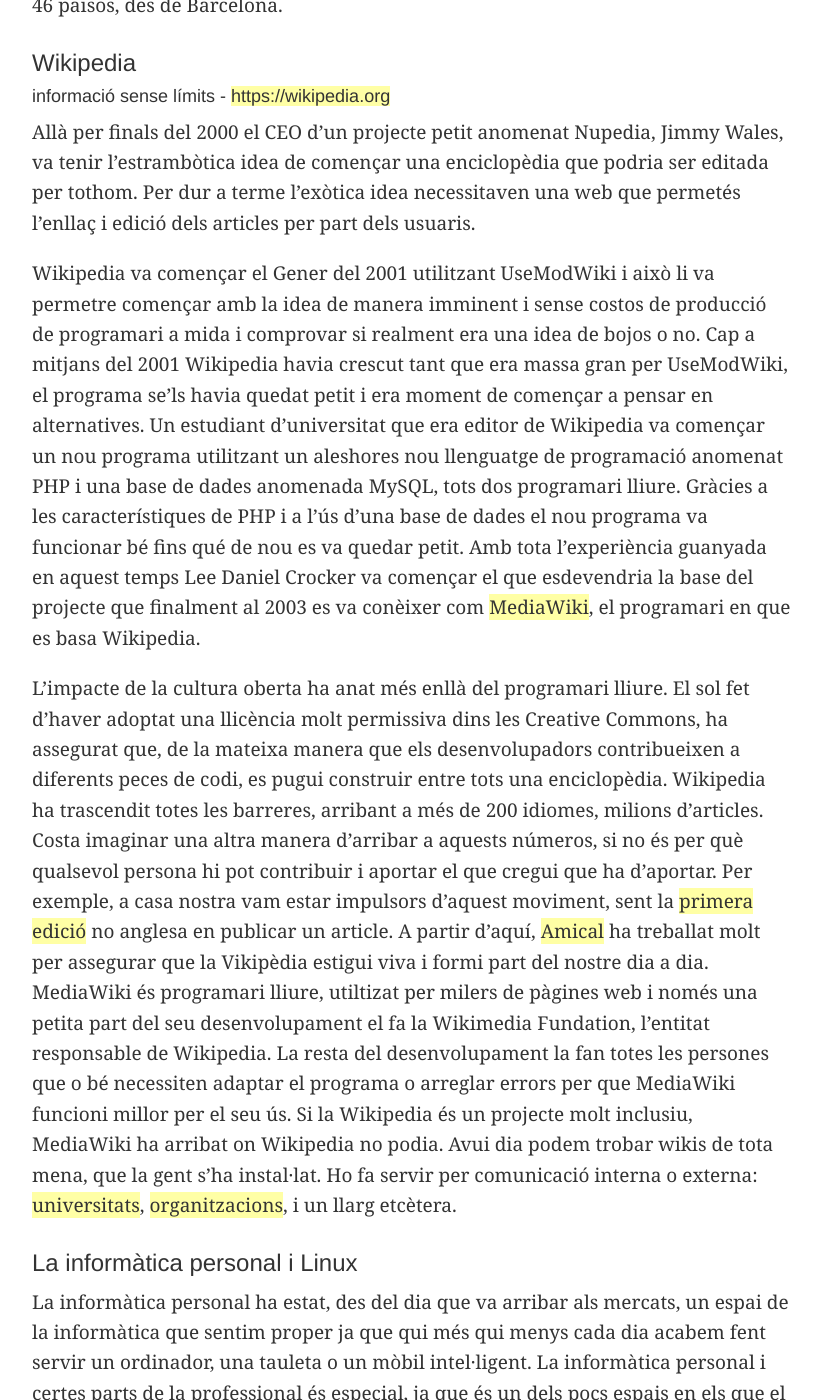
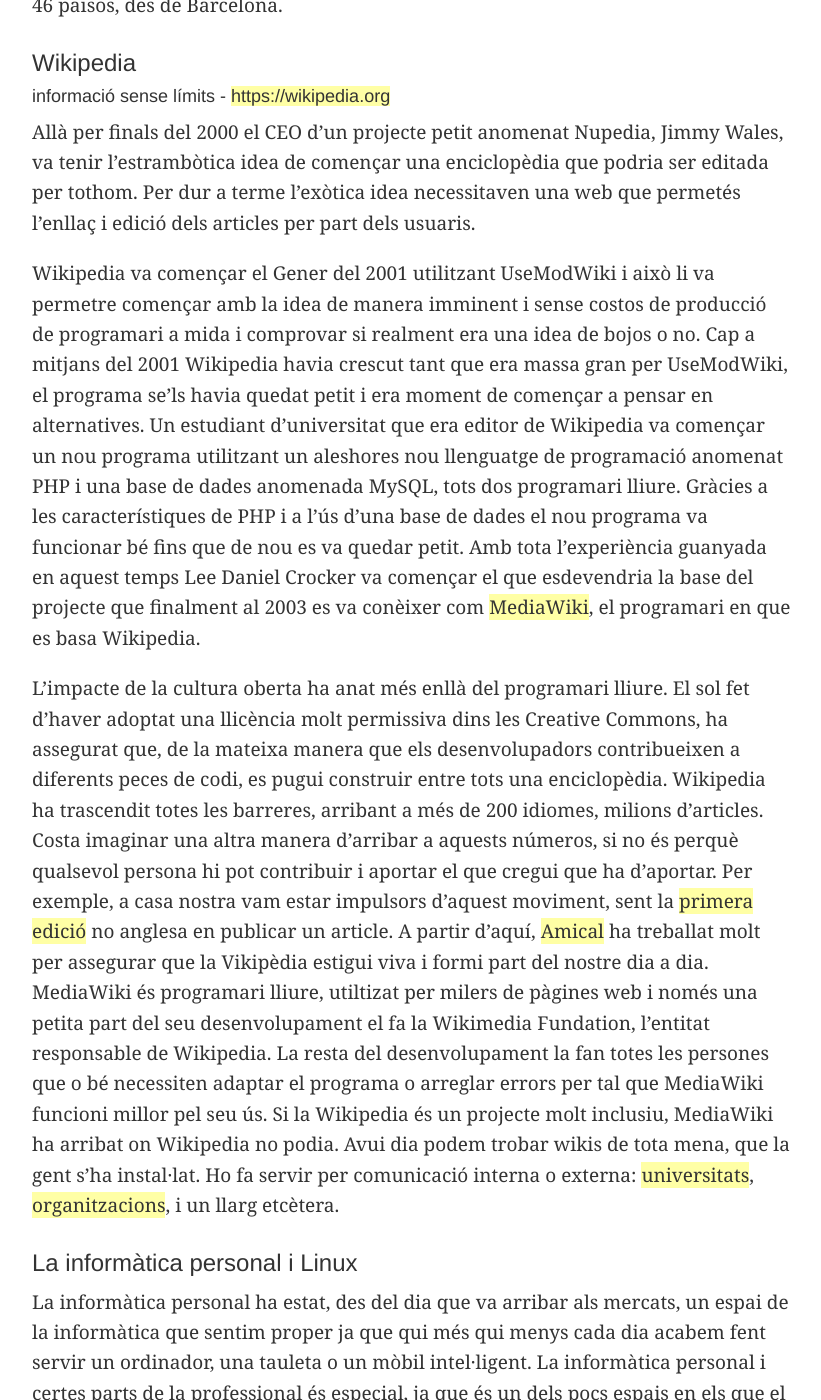
Before and after one commit to bcnfs/bcnfs.github.io, a Jekyll site: the page built from collaborations/obrintbarcelona.md, in a window 1280 px wide and 1400 px high, scrolled down 3587 px. Shown: the whole window, without its empty margins (228-1049 px from the left). Built offline with Jekyll 4.4.1, drawn with Linux system fonts in a browser that asks for light colours; some of the changed text lies outside the part shown.

Commit message:
Introduce Rafael Carreras suggestions and corrections

```diff
--- a/collaborations/obrintbarcelona.md
+++ b/collaborations/obrintbarcelona.md
@@ -51,13 +51,13 @@
 
 Allà per finals del 2000 el CEO d’un projecte petit anomenat Nupedia, Jimmy Wales, va tenir l’estrambòtica idea de començar una enciclopèdia que podria ser editada per tothom. Per dur a terme l’exòtica idea necessitaven una web que permetés l’enllaç i edició dels articles per part dels usuaris.
 
-Wikipedia va començar el Gener del 2001 utilitzant UseModWiki i això li va permetre començar amb la idea de manera imminent i sense costos de producció de programari a mida i comprovar si realment era una idea de bojos o no. Cap a mitjans del 2001 Wikipedia havia crescut tant que era massa gran per UseModWiki, el programa se'ls havia quedat petit i era moment de començar a pensar en alternatives. Un estudiant d’universitat que era editor de Wikipedia va començar un nou programa utilitzant un aleshores nou llenguatge de programació anomenat PHP i una base de dades anomenada MySQL, tots dos programari lliure. Gràcies a les característiques de PHP i a l’ús d’una base de dades el nou programa va funcionar bé fins qué de nou es va quedar petit. Amb tota l’experiència guanyada en aquest temps Lee Daniel Crocker va començar el que esdevendria la base del projecte que finalment al 2003 es va conèixer com [MediaWiki](https://www.mediawiki.org), el programari en que es basa Wikipedia.
+Wikipedia va començar el Gener del 2001 utilitzant UseModWiki i això li va permetre començar amb la idea de manera imminent i sense costos de producció de programari a mida i comprovar si realment era una idea de bojos o no. Cap a mitjans del 2001 Wikipedia havia crescut tant que era massa gran per UseModWiki, el programa se'ls havia quedat petit i era moment de començar a pensar en alternatives. Un estudiant d’universitat que era editor de Wikipedia va començar un nou programa utilitzant un aleshores nou llenguatge de programació anomenat PHP i una base de dades anomenada MySQL, tots dos programari lliure. Gràcies a les característiques de PHP i a l’ús d’una base de dades el nou programa va funcionar bé fins que de nou es va quedar petit. Amb tota l’experiència guanyada en aquest temps Lee Daniel Crocker va començar el que esdevendria la base del projecte que finalment al 2003 es va conèixer com [MediaWiki](https://www.mediawiki.org), el programari en que es basa Wikipedia.
 
-L'impacte de la cultura oberta ha anat més enllà del programari lliure. El sol fet d'haver adoptat una llicència molt permissiva dins les Creative Commons, ha assegurat que, de la mateixa manera que els desenvolupadors contribueixen a diferents peces de codi, es pugui construir entre tots una enciclopèdia. Wikipedia ha trascendit totes les barreres, arribant a més de 200 idiomes, milions d'articles. Costa imaginar una altra manera d'arribar a aquests números, si no és per què qualsevol persona hi pot contribuir i aportar el que cregui que ha d'aportar. Per exemple, a casa nostra vam estar impulsors d'aquest moviment, sent la [primera edició](http://www.bbc.com/mundo/movil/noticias/2012/05/120501_tecnologia_wikipedia_catalan_aa.shtml) no anglesa en publicar un article. A partir d'aquí, [Amical](https://en.wikipedia.org/wiki/Amical) ha treballat molt per assegurar que la Vikipèdia estigui viva i formi part del nostre dia a dia.
-MediaWiki és programari lliure, utiltizat per milers de pàgines web i només una petita part del seu desenvolupament el fa la Wikimedia Fundation, l’entitat responsable de Wikipedia. La resta del desenvolupament la fan totes les persones que o bé necessiten adaptar el programa o arreglar errors per que MediaWiki funcioni millor per el seu ús. Si la Wikipedia és un projecte molt inclusiu, MediaWiki ha arribat on Wikipedia no podia. Avui dia podem trobar wikis de tota mena, que la gent s'ha instal·lat. Ho fa servir per comunicació interna o externa: [universitats](https://wikitolearn.org), [organitzacions](https://community.kde.org), i un llarg etcètera.
+L'impacte de la cultura oberta ha anat més enllà del programari lliure. El sol fet d'haver adoptat una llicència molt permissiva dins les Creative Commons, ha assegurat que, de la mateixa manera que els desenvolupadors contribueixen a diferents peces de codi, es pugui construir entre tots una enciclopèdia. Wikipedia ha trascendit totes les barreres, arribant a més de 200 idiomes, milions d'articles. Costa imaginar una altra manera d'arribar a aquests números, si no és perquè qualsevol persona hi pot contribuir i aportar el que cregui que ha d'aportar. Per exemple, a casa nostra vam estar impulsors d'aquest moviment, sent la [primera edició](http://www.bbc.com/mundo/movil/noticias/2012/05/120501_tecnologia_wikipedia_catalan_aa.shtml) no anglesa en publicar un article. A partir d'aquí, [Amical](https://en.wikipedia.org/wiki/Amical) ha treballat molt per assegurar que la Vikipèdia estigui viva i formi part del nostre dia a dia.
+MediaWiki és programari lliure, utiltizat per milers de pàgines web i només una petita part del seu desenvolupament el fa la Wikimedia Fundation, l’entitat responsable de Wikipedia. La resta del desenvolupament la fan totes les persones que o bé necessiten adaptar el programa o arreglar errors per tal que MediaWiki funcioni millor pel seu ús. Si la Wikipedia és un projecte molt inclusiu, MediaWiki ha arribat on Wikipedia no podia. Avui dia podem trobar wikis de tota mena, que la gent s'ha instal·lat. Ho fa servir per comunicació interna o externa: [universitats](https://wikitolearn.org), [organitzacions](https://community.kde.org), i un llarg etcètera.
 
 ### La informàtica personal i Linux
-La informàtica personal ha estat, des del dia que va arribar als mercats, un espai de la informàtica que sentim proper ja que qui més qui menys cada dia acabem fent servir un ordinador, una tauleta o un mòbil intel·ligent. La informàtica personal i certes parts de la professional és especial, ja que és un dels pocs espais en els que el programari és producte central i no accessori. La llibertat en la informàtica personal ha estat tema de discussió des de fa molt de temps i està guanyant rellevància sobretot des de que sabem del cert que els sistemes proprietaris fan usos de les nostres dades dels que no som conscients.
+La informàtica personal ha estat, des del dia que va arribar als mercats, un espai de la informàtica que sentim proper ja que qui més qui menys cada dia acabem fent servir un ordinador, una tauleta o un mòbil intel·ligent. La informàtica personal i certes parts de la professional és especial, ja que és un dels pocs espais en els que el programari és producte central i no accessori. La llibertat en la informàtica personal ha estat tema de discussió des de fa molt de temps i està guanyant rellevància sobretot des que sabem del cert que els sistemes proprietaris fan usos de les nostres dades dels que no som conscients.
 
 Tot i així, fa molt de temps que parlem de sistemes operatius lliures, es parla d'UNIX, [GNU](http://gnu.org) i BSD des dels anys 80, inclús abans que es s'entengués la informàtica personal com a tal. Aquests sistemes han evolucionat continuadament. Com dèiem abans, GNU/Linux, la conjunció del nucli Linux i les èines de GNU, les podem trobar arreu: des de servidors, telèfons mòbils, ordinadors personals, cotxes, neveres i un llarguíssim etcètera. Tot i que no s'ha acabat d'adoptar definitivament, hi ha molts projectes que s'han ocupat de fer possible que avui dia el programari lliure sigui viable com a plataforma: [KDE](http://kde.org), [Ubuntu](http://ubuntu.com), [Gnome](http://gnome.org), [LibreOffice](https://www.libreoffice.org) són alguns exemples d'aquests projectes i es dóna el cas que hi ha desenvolupadors de tots aquests projectes a casa nostra que veuen com aquesta feina no s'acaba d'aprofitar a casa, com a tots ens agradaria.
 
```
Also changed, not shown: other parts of collaborations/obrintbarcelona.md (+4 -4 lines).
